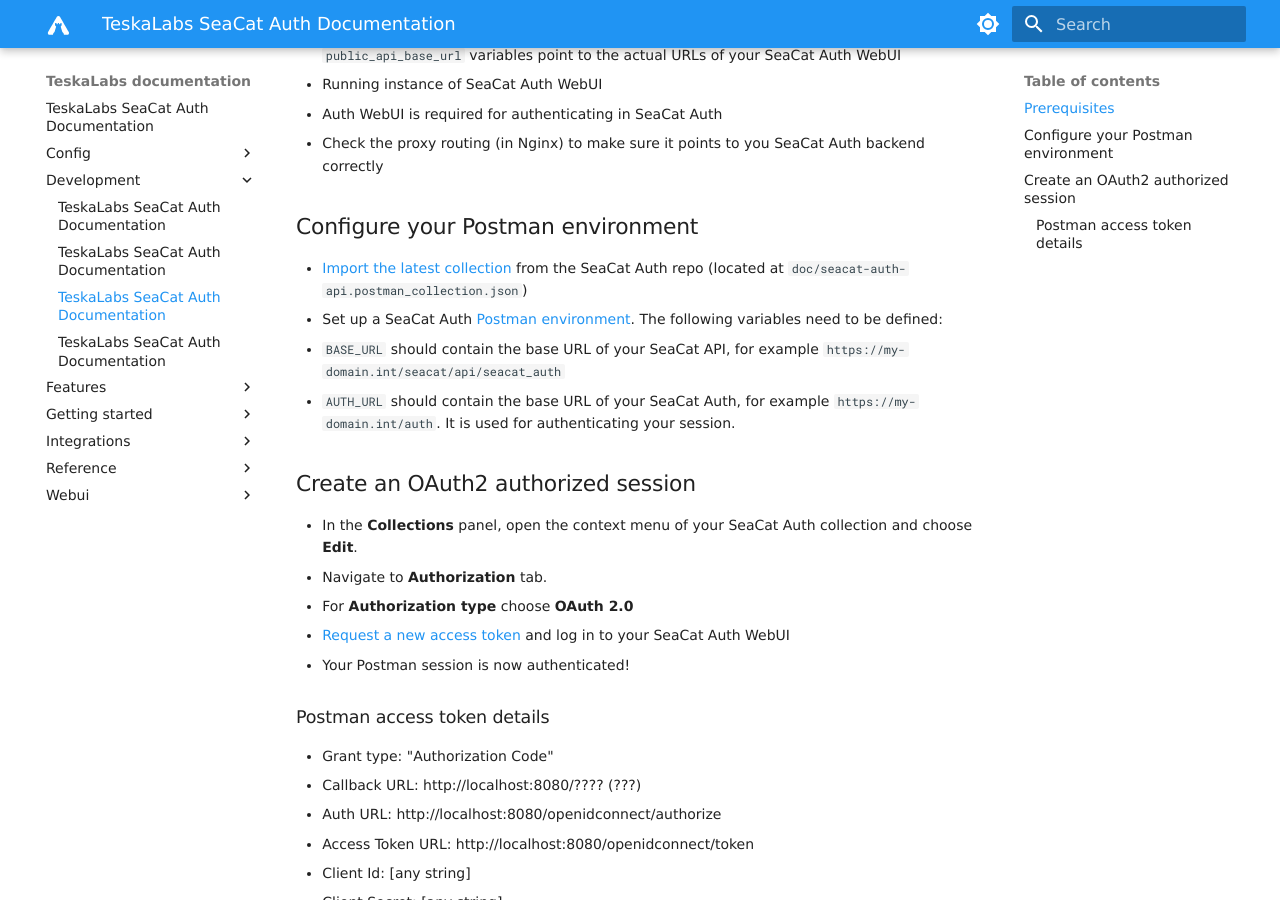
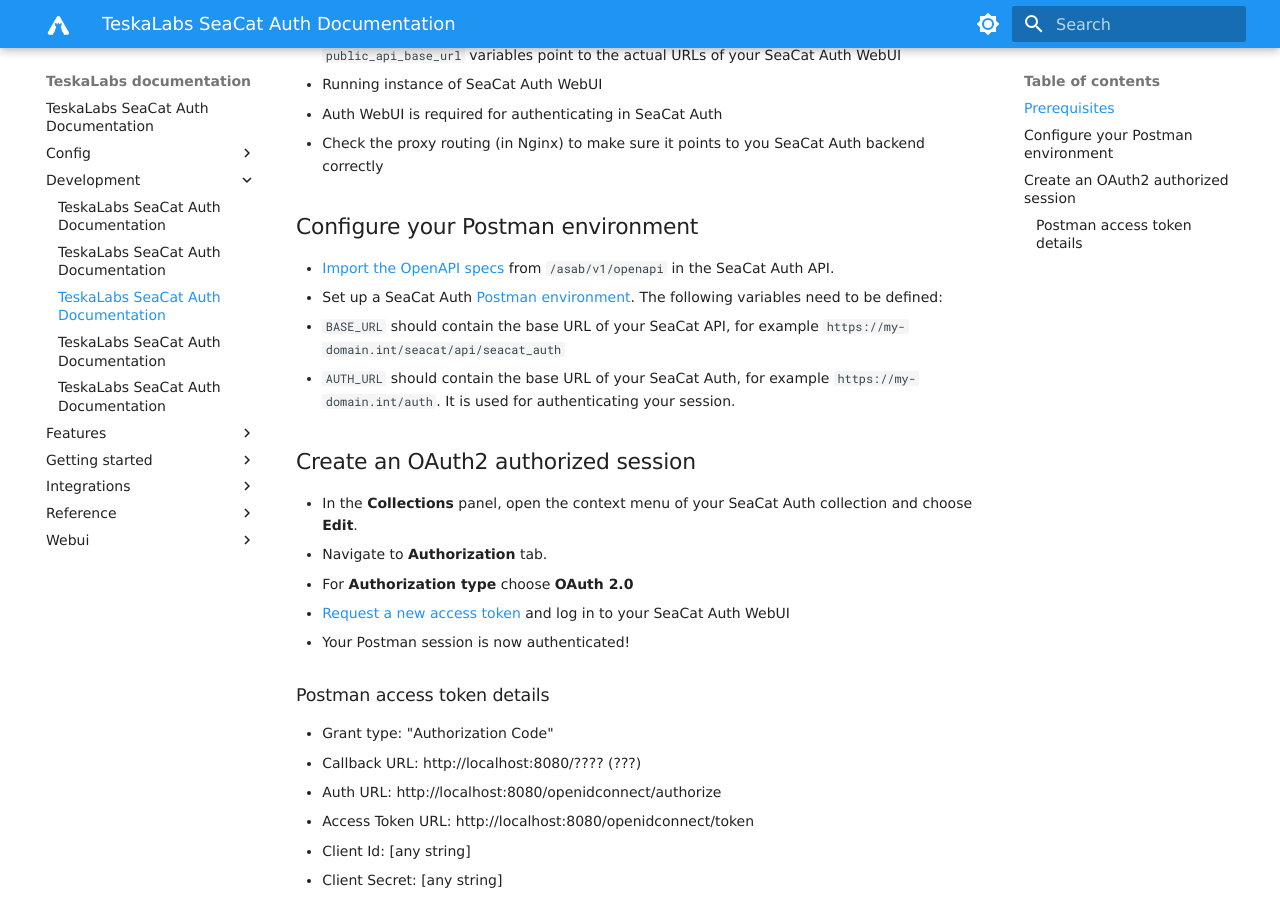
Before and after one commit to TeskaLabs/seacat-auth, an MkDocs documentation site: the page built from docs/development/postman.md, in a window 1280 px wide and 900 px high, scrolled down 324 px. Built offline with MkDocs 1.6.1 and Material for MkDocs 9.7.7, drawn with Linux system fonts in a browser that asks for light colours; some web fonts are replaced.

Commit message:
Add brief rest api docs

```diff
--- a/docs/development/postman.md
+++ b/docs/development/postman.md
@@ -20,8 +20,8 @@
 
 ## Configure your Postman environment
 
-- [Import the latest collection](https://learning.postman.com/docs/getting-started/importing-and-exporting-data/)
-  from the SeaCat Auth repo (located at `doc/seacat-auth-api.postman_collection.json`)
+- [Import the OpenAPI specs](https://learning.postman.com/docs/integrations/available-integrations/working-with-openAPI/)
+  from `/asab/v1/openapi` in the SeaCat Auth API.
 - Set up a SeaCat Auth [Postman environment](https://learning.postman.com/docs/sending-requests/managing-environments/).
   The following variables need to be defined:
   - `BASE_URL` should contain the base URL of your SeaCat API, for example `https://my-domain.int/seacat/api/seacat_auth`
```
Also changed, not shown: docs/development/rest-api.md (renamed from docs/reference/rest-api.md).
